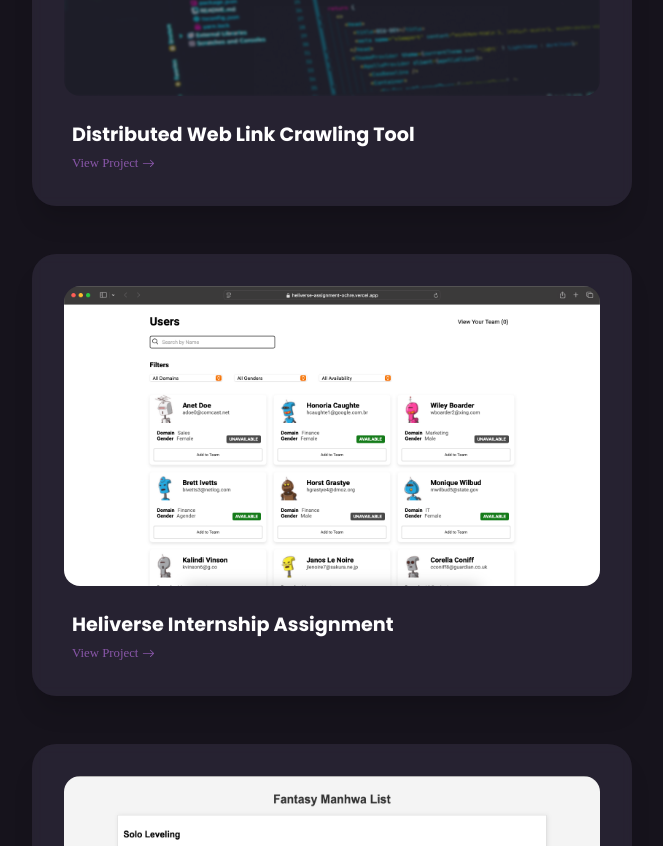
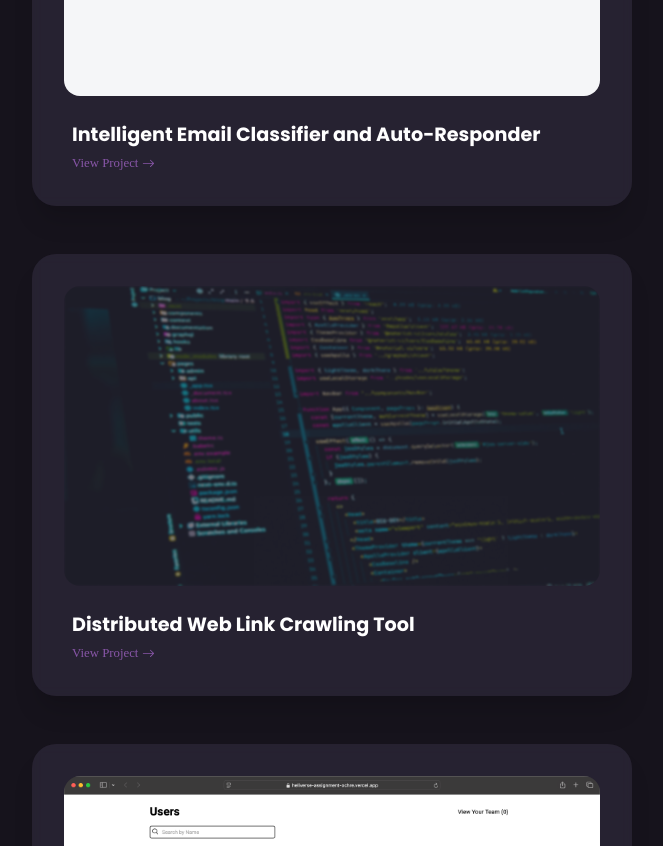
Before and after one commit to dark-byte/AdrishMitraPortfolio, a React (Create React App) app: page / in a window 1280 px wide. Shown: the part 2740-3586 px from the top of the page, without its empty margins (308-971 px from the left). Built offline with nearby package versions, Linux system fonts and the light colour scheme; a web font is replaced by a local one.

Commit message:
email auto reply project added

```diff
--- a/src/Data/WorkData.js
+++ b/src/Data/WorkData.js
@@ -9,6 +9,7 @@ import Todo from '../Assets/WorkAssets/Todo-React.png'
 import Video from '../Assets/WorkAssets/Video-Editing.png'
 import Heliverse from '../Assets/WorkAssets/heliverse.png'
 import webtoon from '../Assets/WorkAssets/webtoon.png'
+import email from '../Assets/WorkAssets/email_reply.png'
 
 const works = [
     {
@@ -16,6 +17,12 @@ const works = [
         img: '',
         category: 'python',
         link: 'https://github.com/dark-byte/redis-clone-PY'
+    },
+    {
+        title: 'Intelligent Email Classifier and Auto-Responder',
+        img: `${email}`,
+        category: 'web',
+        link: 'https://github.com/dark-byte/ReachInbox-Email-Response/'
     },
     {
         title: 'Distributed Web Link Crawling Tool',
```
Also changed, not shown: src/Assets/WorkAssets/email_reply.png (added).
